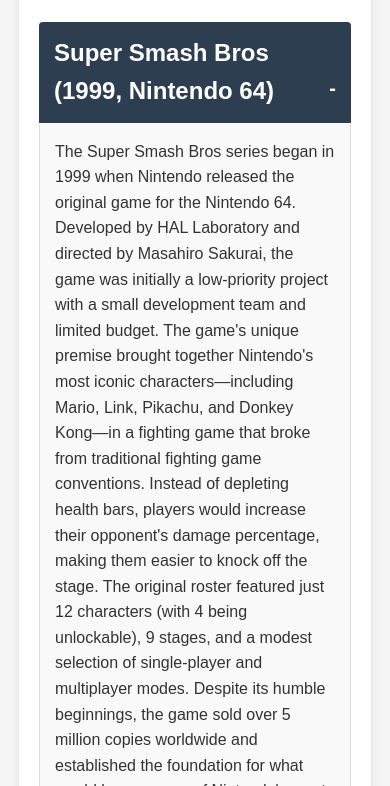
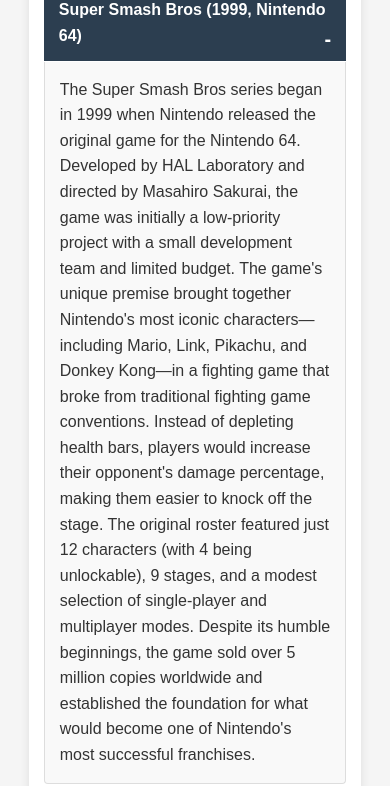
Before and after one commit to davidmadison95/Smash, a plain HTML site: page index.html in a window 390 px wide. Shown: the part 182-968 px from the top of the page. Drawn offline with Linux system fonts and the light colour scheme.

Commit message:
Update style.css

```diff
--- a/style.css
+++ b/style.css
@@ -1,26 +1,38 @@
+/* Reset some basic elements */
+* {
+    margin: 0;
+    padding: 0;
+    box-sizing: border-box;
+}
+
 body {
     font-family: Arial, Helvetica, sans-serif;
     line-height: 1.6;
-    margin: 0;
-    padding: 0;
     background-color: #f5f5f5;
     color: #333;
+    padding: 20px;
 }
 
 .container {
-    width: 80%;
+    width: 90%;
     max-width: 800px;
-    margin: 30px auto;
-    padding: 20px;
+    margin: 0 auto;
     background-color: #fff;
     border-radius: 8px;
     box-shadow: 0 2px 10px rgba(0, 0, 0, 0.1);
+    padding: 20px;
 }
 
 h1 {
     text-align: center;
     color: #2c3e50;
     margin-bottom: 30px;
+    cursor: pointer;
+}
+
+/* Accordion styling */
+#accordion {
+    margin-top: 20px;
 }
 
 #accordion h2 {
@@ -44,6 +56,7 @@
     border-bottom-right-radius: 0;
 }
 
+/* Plus/minus indicators */
 #accordion h2:after {
     content: "+";
     position: absolute;
@@ -58,10 +71,10 @@
 
 #accordion .content {
     background-color: #f9f9f9;
-    padding: 15px;
+    padding: 20px;
     border: 1px solid #ddd;
     border-top: none;
-    display: none;
+    display: none;  /* Initially hidden */
     border-bottom-left-radius: 4px;
     border-bottom-right-radius: 4px;
     margin-bottom: 5px;
@@ -71,3 +84,19 @@
     margin: 0;
     line-height: 1.6;
 }
+
+/* Responsive adjustments */
+@media (max-width: 768px) {
+    .container {
+        width: 95%;
+        padding: 15px;
+    }
+
+    #accordion h2 {
+        font-size: 16px;
+    }
+
+    #accordion .content {
+        padding: 15px;
+    }
+}
```
